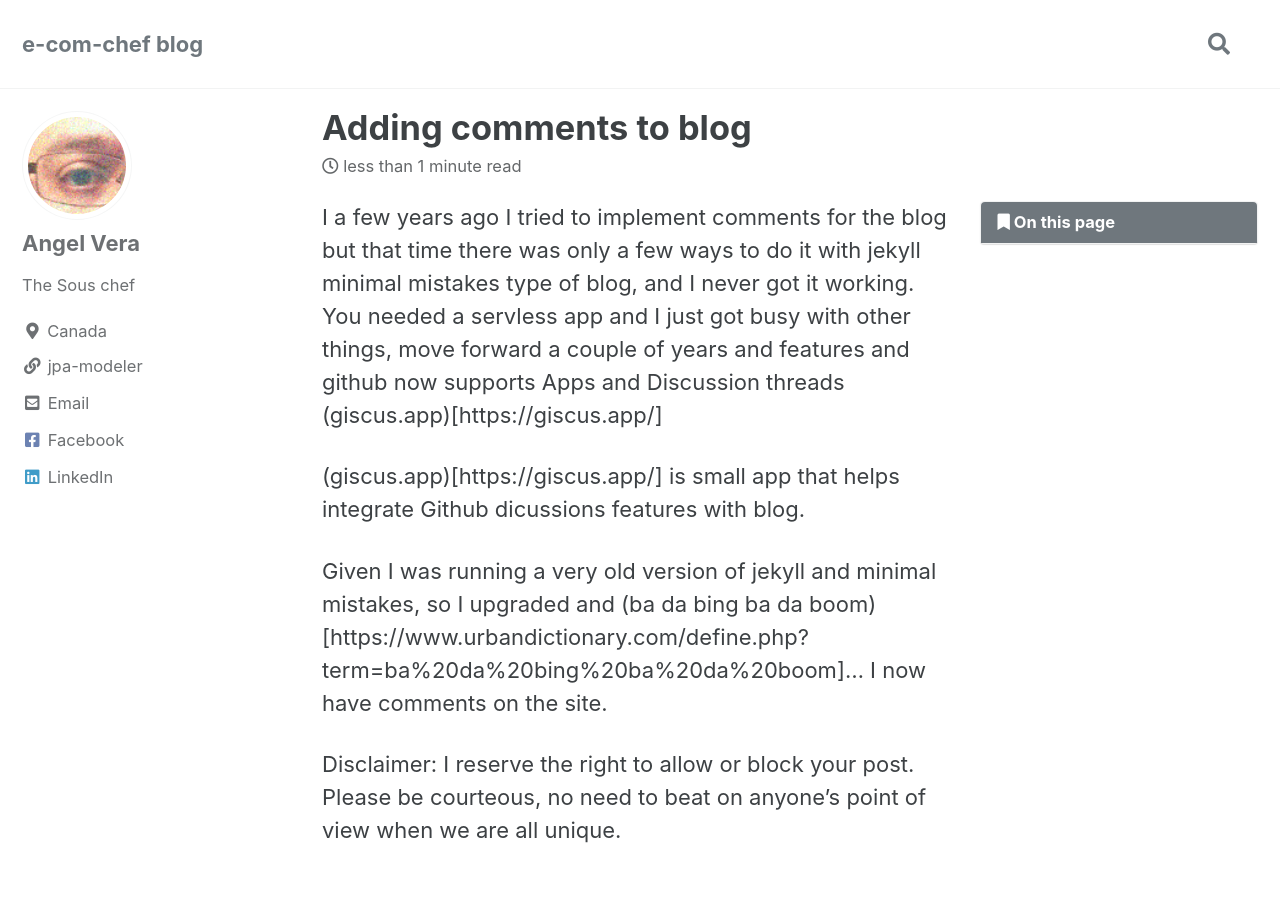
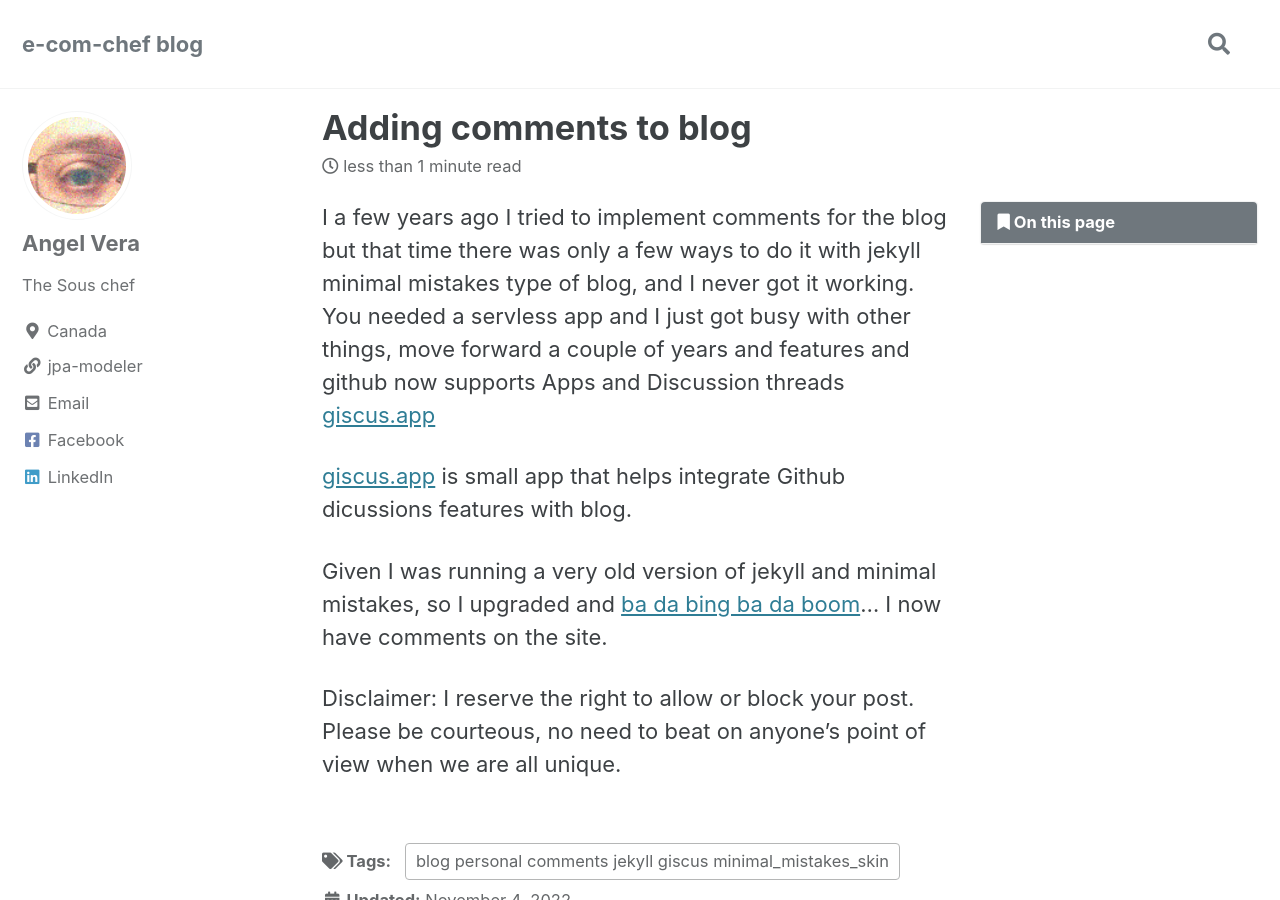
Before and after one commit to arvera/blog, a Jekyll site: the page built from _posts/2022-11-04-Adding_comments_to_blog.md, in a window 1280 px wide and 900 px high. Built offline with Jekyll 4.4.1, drawn with Linux system fonts in a browser that asks for light colours; cached includes are drawn as plain includes; comment, search, counter and statistics services are not loaded.

Commit message:
Fixing the formating

```diff
--- a/_posts/2022-11-04-Adding_comments_to_blog.md
+++ b/_posts/2022-11-04-Adding_comments_to_blog.md
@@ -4,10 +4,10 @@
 date: 2022-11-04
 tag: blog personal comments jekyll giscus minimal_mistakes_skin
 ---
-I a few years ago I tried to implement comments for the blog but that time there was only a few ways to do it with jekyll minimal mistakes type of blog, and I never got it working. You needed a servless app and I just got busy with other things, move forward a couple of years and features and github now supports Apps and Discussion threads (giscus.app)[https://giscus.app/]
+I a few years ago I tried to implement comments for the blog but that time there was only a few ways to do it with jekyll minimal mistakes type of blog, and I never got it working. You needed a servless app and I just got busy with other things, move forward a couple of years and features and github now supports Apps and Discussion threads [giscus.app](https://giscus.app/)
 
-(giscus.app)[https://giscus.app/] is small app that helps integrate Github dicussions features with blog.
+[giscus.app](https://giscus.app/) is small app that helps integrate Github dicussions features with blog.
 
-Given I was running a very old version of jekyll and minimal mistakes, so I upgraded and (ba da bing ba da boom)[https://www.urbandictionary.com/define.php?term=ba%20da%20bing%20ba%20da%20boom]... I now have comments on the site.
+Given I was running a very old version of jekyll and minimal mistakes, so I upgraded and [ba da bing ba da boom](https://www.urbandictionary.com/define.php?term=ba%20da%20bing%20ba%20da%20boom)... I now have comments on the site.
 
 Disclaimer: I reserve the right to allow or block your post. Please be courteous, no need to beat on anyone's point of view when we are all unique.
```
